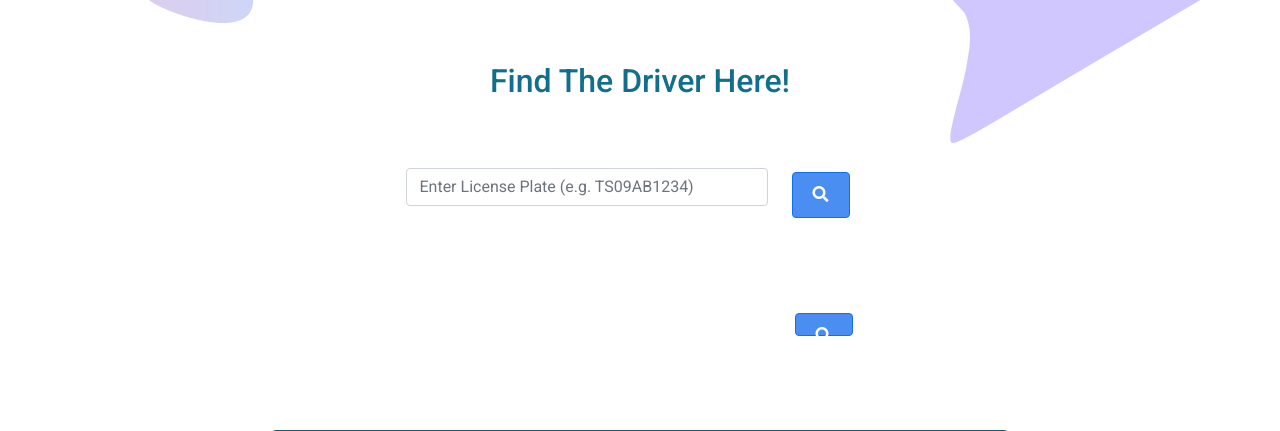
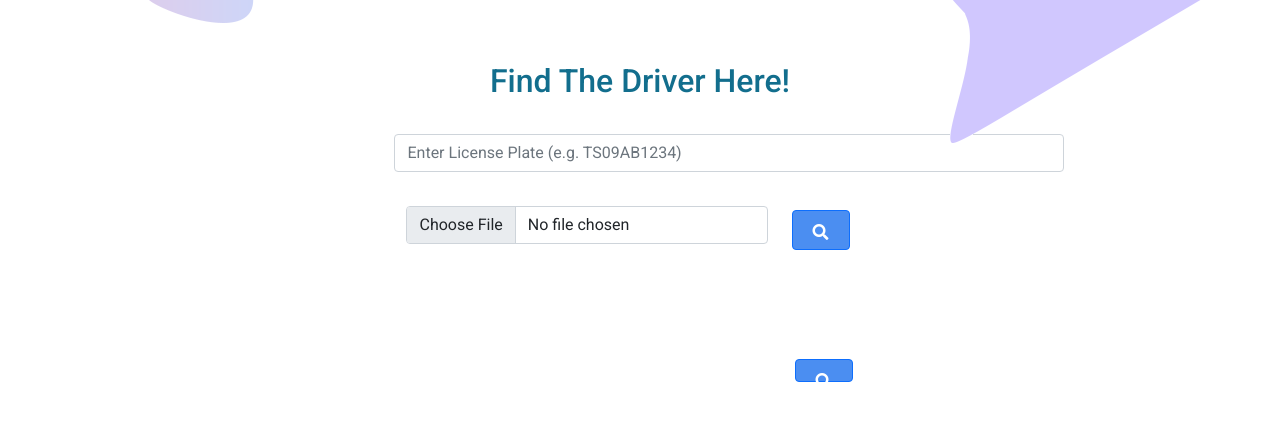
Before and after one commit to Thatikondapooja/car_social_network_project, a Django app: page /user-index in a window 1280 px wide; the page is wider, and only the part inside the window is pictured. Shown: the part 101-532 px from the top of that part. Run offline with Django 4.2, Linux system fonts and the light colour scheme; some libraries are stand-ins or nearby versions.

Commit message:
ocr manually

```diff
--- a/assets/templates/user/user-index.html
+++ b/assets/templates/user/user-index.html
@@ -279,27 +279,26 @@ https://templatemo.com/tm-570-chain-app-dev
         <div class="row justify-content-center">
           <h2 class="row justify-content-center gfg" style="color: rgb(18, 110, 141);" a>Find The Driver Here!</h2>
         </div><br><br><br>
-    <form method="post" onsubmit="return loginvalidation();" name="myform">
+    <form method="post" enctype="multipart/form-data" name="myform">
       {% csrf_token %}
 
+      <!-- MANUAL PLATE INPUT (PRODUCTION SAFE) -->
+      <input type="text" name="plate_text" class="form-control mb-3" placeholder="Enter License Plate (e.g. TS09AB1234)"
+        style="width: 60%; margin-left:28%;" />
+
+      <!-- IMAGE INPUT (OPTIONAL – LOCAL OCR) -->
       <div class="row gfg" style="margin-left:28%;">
-
-        <!-- 🔹 NEW INPUT FIELD -->
-        <div class="col-lg-6 mb-3">
-          <input type="text" name="plate_text" class="form-control" placeholder="Enter License Plate (e.g. TS09AB1234)"
-            required>
+        <div class="col-lg-6 mb-4">
+          <input type="file" name="license" accept="image/*" id="imgInp" class="form-control">
         </div>
 
-        <!-- 🔹 SEARCH BUTTON -->
         <div class="col-lg-2">
-          <button class="btn btn-primary mt-1">
+          <button type="submit" class="btn btn-primary mt-1" style="height:40px;">
             <i class="fa fa-search"></i>
           </button>
         </div>
-
       </div>
     </form>
-
         <div class="row  gfg" style="margin-left:28% ;">
           <div class="col-lg-6 mb-5">
             <label class="form-label" for="form1Example1"></label>
--- a/userapp/views.py
+++ b/userapp/views.py
@@ -1,6 +1,8 @@
 import re
 import os
-
+import numpy as np
+import cv2
+import pytesseract
 
 from django.shortcuts import render, redirect
 from django.contrib import messages
@@ -27,26 +29,48 @@ def normalize_plate(text):
 
 # -------------------------------
 # USER INDEX (CONNECT DRIVER)
-# -------------------------------
+# ------------------------------
 
 def normalize_plate(text):
     text = text.upper()
-    text = re.sub(r'[^A-Z0-9]', '', text)
-    return text
+    return re.sub(r'[^A-Z0-9]', '', text)
 
 
 def user_index(request):
+    driver = None
+
     if request.method == "POST":
-        plate_text = request.POST.get("plate_text")
+
+        # 1️⃣ MANUAL INPUT (PRODUCTION)
+        plate_text = request.POST.get("plate_text", "").strip()
+
+        # 2️⃣ OCR (LOCAL ONLY)
+        if not plate_text and request.FILES.get("license"):
+            try:
+                image_file = request.FILES["license"]
+                image = cv2.imdecode(
+                    np.frombuffer(image_file.read(), np.uint8),
+                    cv2.IMREAD_COLOR
+                )
+
+                gray = cv2.cvtColor(image, cv2.COLOR_BGR2GRAY)
+                plate_text = pytesseract.image_to_string(
+                    gray,
+                    config="--psm 7 -c tessedit_char_whitelist=ABCDEFGHIJKLMNOPQRSTUVWXYZ0123456789"
+                )
+
+            except Exception as e:
+                print("OCR ERROR:", e)
+
+        plate_text = normalize_plate(plate_text)
 
         if not plate_text:
-            messages.error(request, "Please enter a license plate number")
+            messages.error(request, "Please enter license plate number")
             return redirect("user_index")
 
-        license_no = normalize_plate(plate_text)
-
+        # 🔍 DATABASE SEARCH
         driver = UserModel.objects.filter(
-            user_license__iexact=license_no,
+            user_license__iexact=plate_text,
             user_status="accepted"
         ).first()
 
@@ -54,9 +78,7 @@ def user_index(request):
             messages.info(request, "No Driver Found With This Plate")
             return redirect("user_index")
 
-        return render(request, "user/user-index.html", {"driver": driver})
-
-    return render(request, "user/user-index.html")
+    return render(request, "user/user-index.html", {"driver": driver})
 
 # -------------------------------
 # USER INTERACTIONS
```
